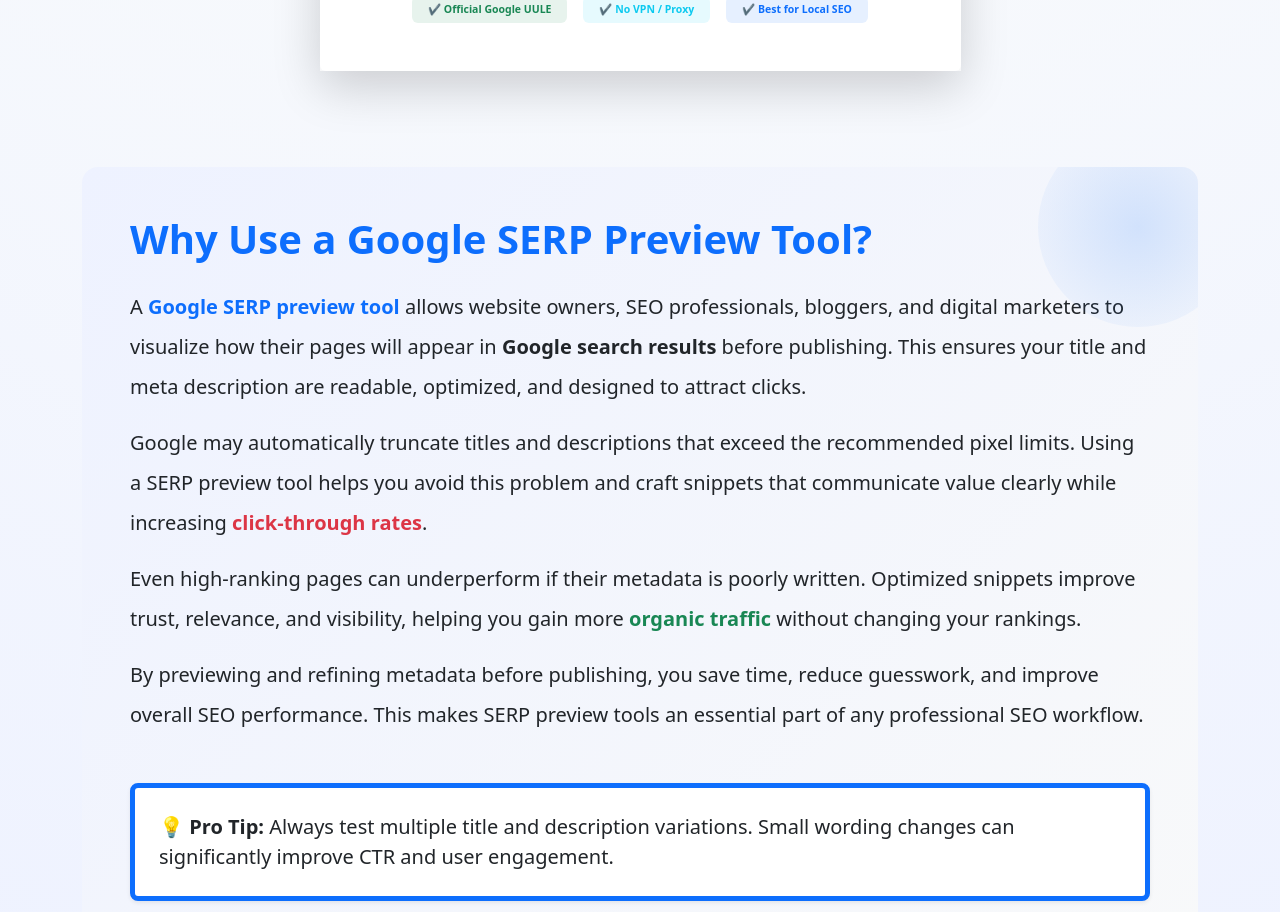
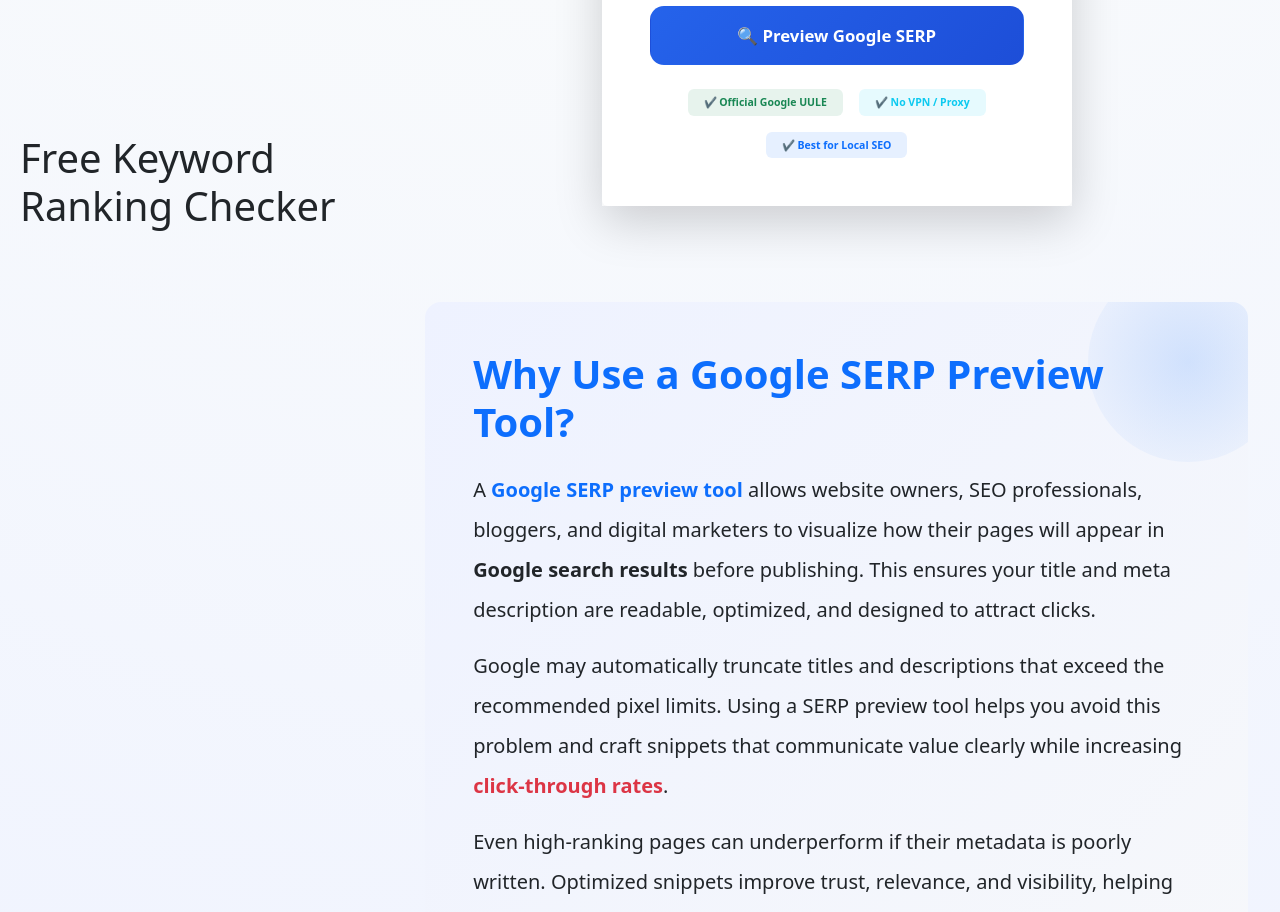
Before and after one commit to Harman8146/seotools, a Next.js app: page / in a window 1280 px wide. Shown: the part 980-1892 px from the top of the page. Built offline with nearby package versions, Linux system fonts and the light colour scheme.

Commit message:
page.tsx

```diff
--- a/app/page.tsx
+++ b/app/page.tsx
@@ -164,6 +164,7 @@ useEffect(() => {
 
  return (
   <>
+
   <div
   style={{
     position: "absolute",
@@ -181,6 +182,7 @@ useEffect(() => {
     padding: "60px 20px",
   }}
 >
+      <h1>Free Keyword Ranking Checker</h1>
 
     <div className="container">
 
```
